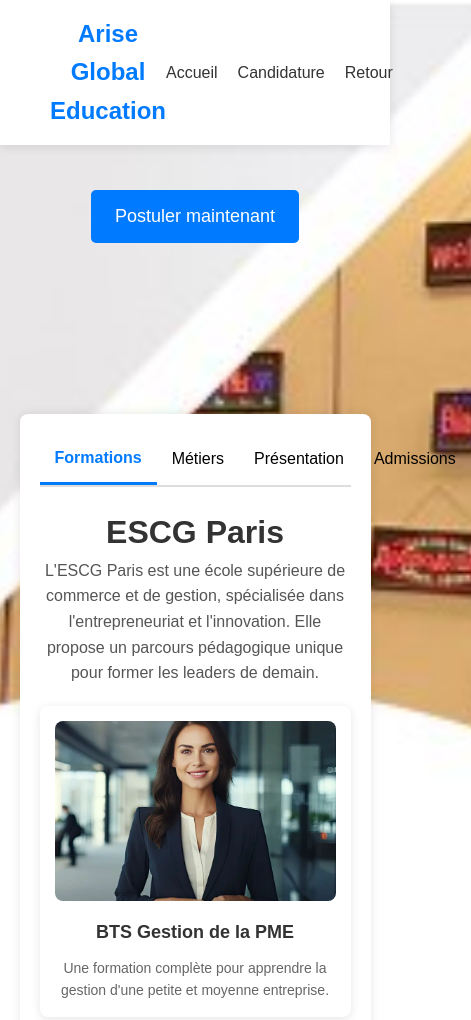
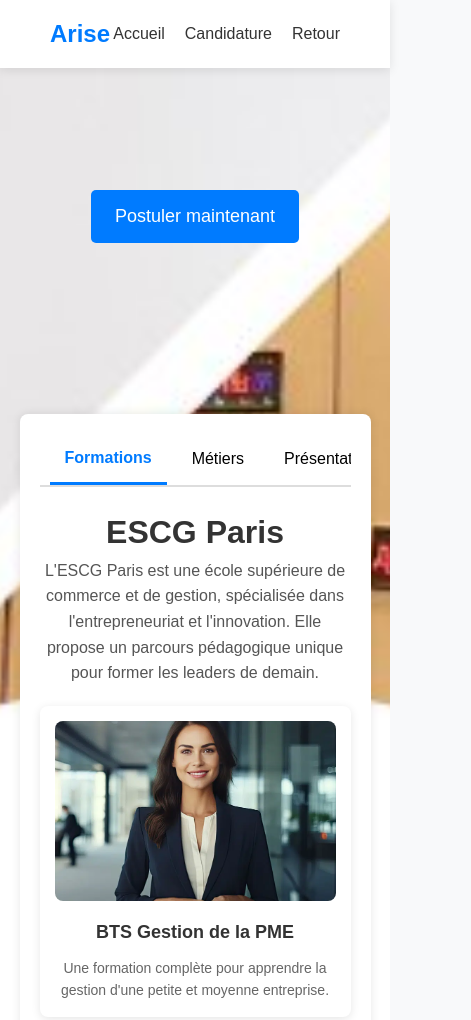
Before and after one commit to AriseGlobalEducation/arise-global-education, a plain HTML site: page escg.html in a window 390 px wide. Shown: the top 1020 px of the page, 471 px wide, since content can reach past the window. Drawn offline with Linux system fonts and the light colour scheme.

Commit message:
Update escg.html

```diff
--- a/escg.html
+++ b/escg.html
@@ -6,6 +6,59 @@
     <link rel="stylesheet" href="https://cdnjs.cloudflare.com/ajax/libs/font-awesome/6.5.1/css/all.min.css">
     <title>ESCG Paris - École Supérieure de Commerce et de Gestion</title>
     <style>
+        /*mobil*/
+@media (max-width: 768px) {
+    .tabs {
+        flex-wrap: nowrap;
+        overflow-x: auto;
+        white-space: nowrap;
+        gap: 10px;
+        padding: 0 10px;
+        scrollbar-width: none; /* Firefox */
+    }
+
+    .tabs::-webkit-scrollbar {
+        display: none; /* Chrome, Safari */
+    }
+
+    .tab {
+        flex: 0 0 auto;
+        font-size: 14px;
+        padding: 12px 8px;
+    }
+}
+
+/* Affichage mobile */
+@media (max-width: 768px) {
+    .navbar .logo {
+        font-size: 13px;
+        white-space: nowrap; /* Empêche le retour à la ligne */
+        overflow: hidden; /* Cache tout débordement */
+        max-width: 100%; /* S’assure que ça ne déborde pas */
+        display: inline-block;
+    }
+}
+
+@media (max-width: 768px) {
+    .navbar {
+        padding: 10px 20px; /* Réduit le padding pour les écrans plus petits */
+    }
+
+    .navbar .logo {
+        font-size: 20px; /* Réduit la taille de la police du logo */
+    }
+
+    .navbar .nav-links a {
+        font-size: 14px; /* Réduit la taille de la police des liens */
+    }
+
+    .navbar .nav-links {
+        gap: 10px; /* Réduit l'espacement entre les liens */
+    }
+}
+
+/*mobil*/
+
         body {
             font-family: Arial, sans-serif;
             line-height: 1.6;
```
